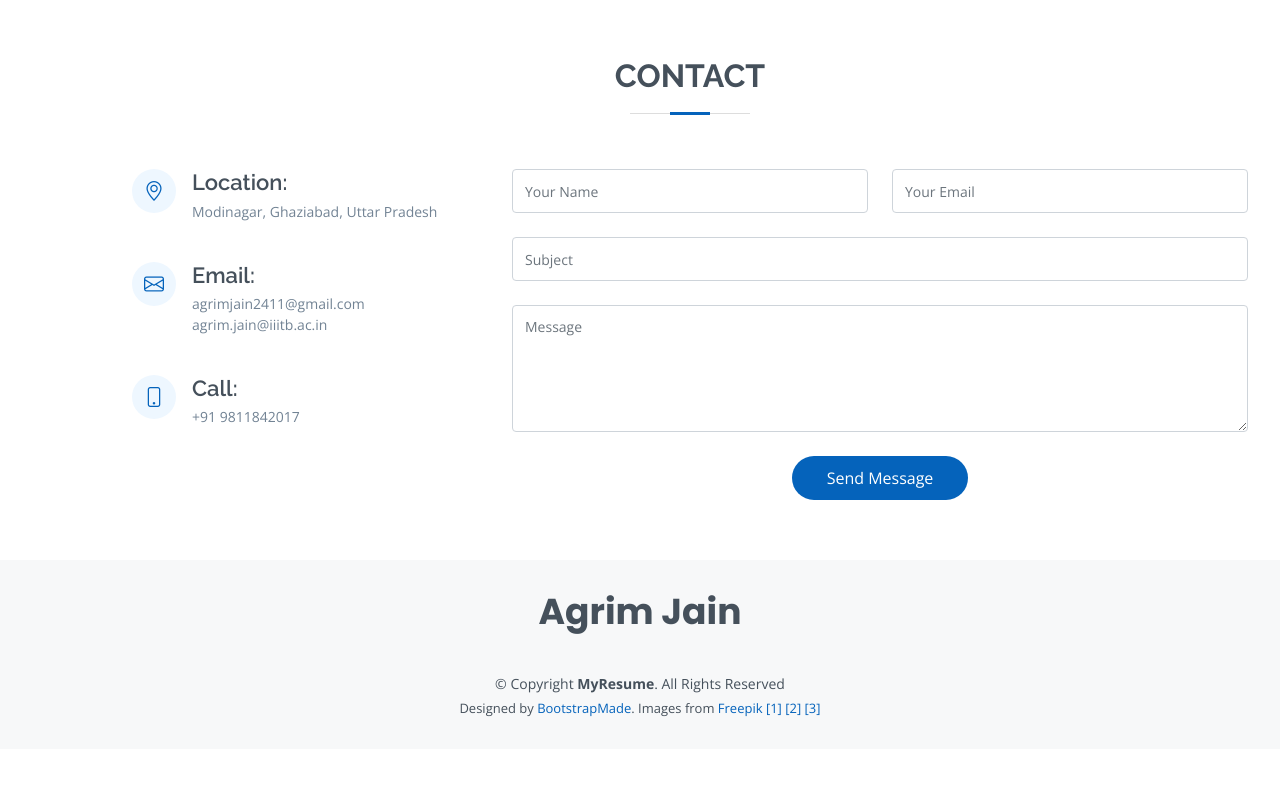
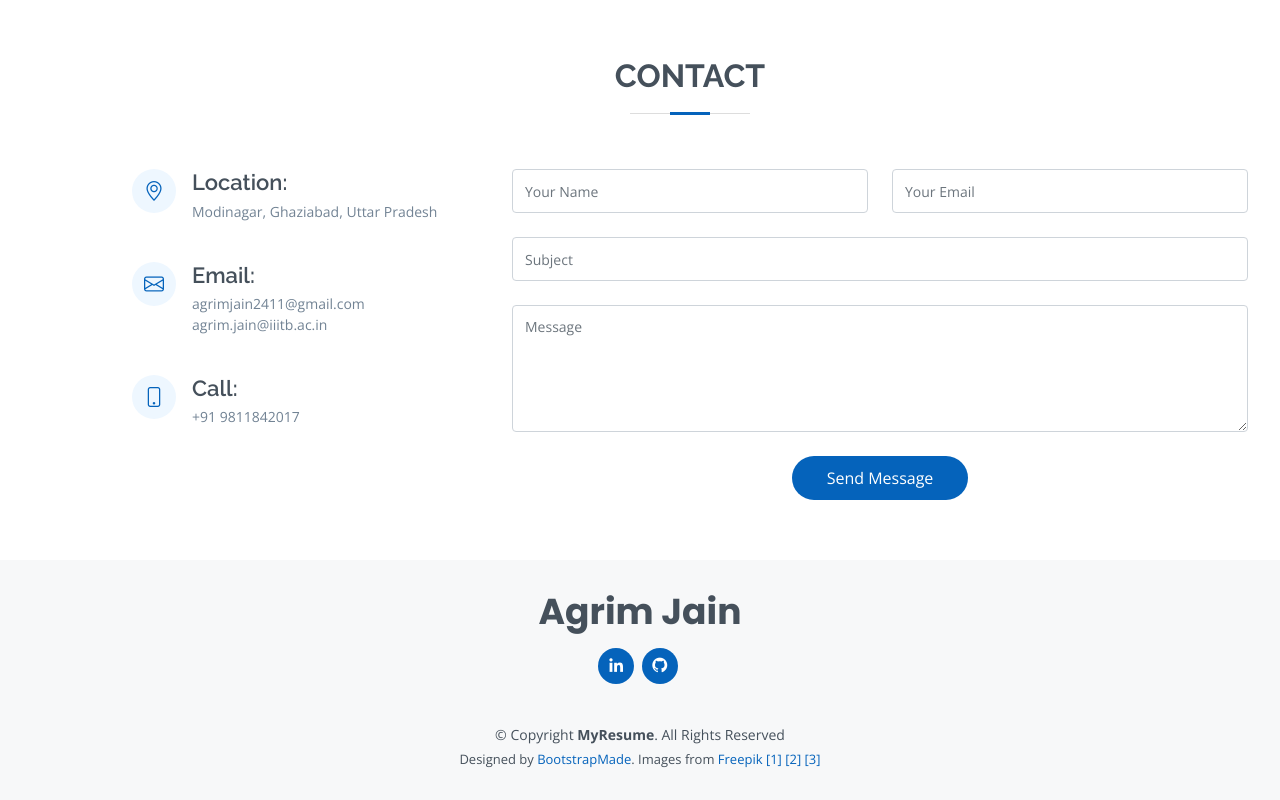
Before and after one commit to Agrim2411/Agrim2411.github.io, a plain HTML site: page index.html in a window 1280 px wide. Shown: the part 3475-4275 px from the top of the page. Before the commit the page ends 4224 px from the top, so only its background shows below. Drawn offline with nearby package versions, Linux system fonts and the light colour scheme.

Commit message:
Added social links to the footer
Footer was missing social links, added them.

```diff
--- a/index.html
+++ b/index.html
@@ -439,7 +439,8 @@
         <div class="container">
             <h3>Agrim Jain</h3>
             <div class="social-links">
-
+            <a href="https://www.linkedin.com/in/agrim-jain-b2139620a/" class="linkedin" target="_blank"><i class="bx bxl-linkedin"></i></a>
+            <a href="https://github.com/Agrim2411" class="github" target="_blank"><i class="bx bxl-github"></i></a>
                 <!-- <a href="#" class="facebook"><i class="bx bxl-facebook"></i></a>
         <a href="#" class="instagram"><i class="bx bxl-instagram"></i></a> -->
             </div>
```
